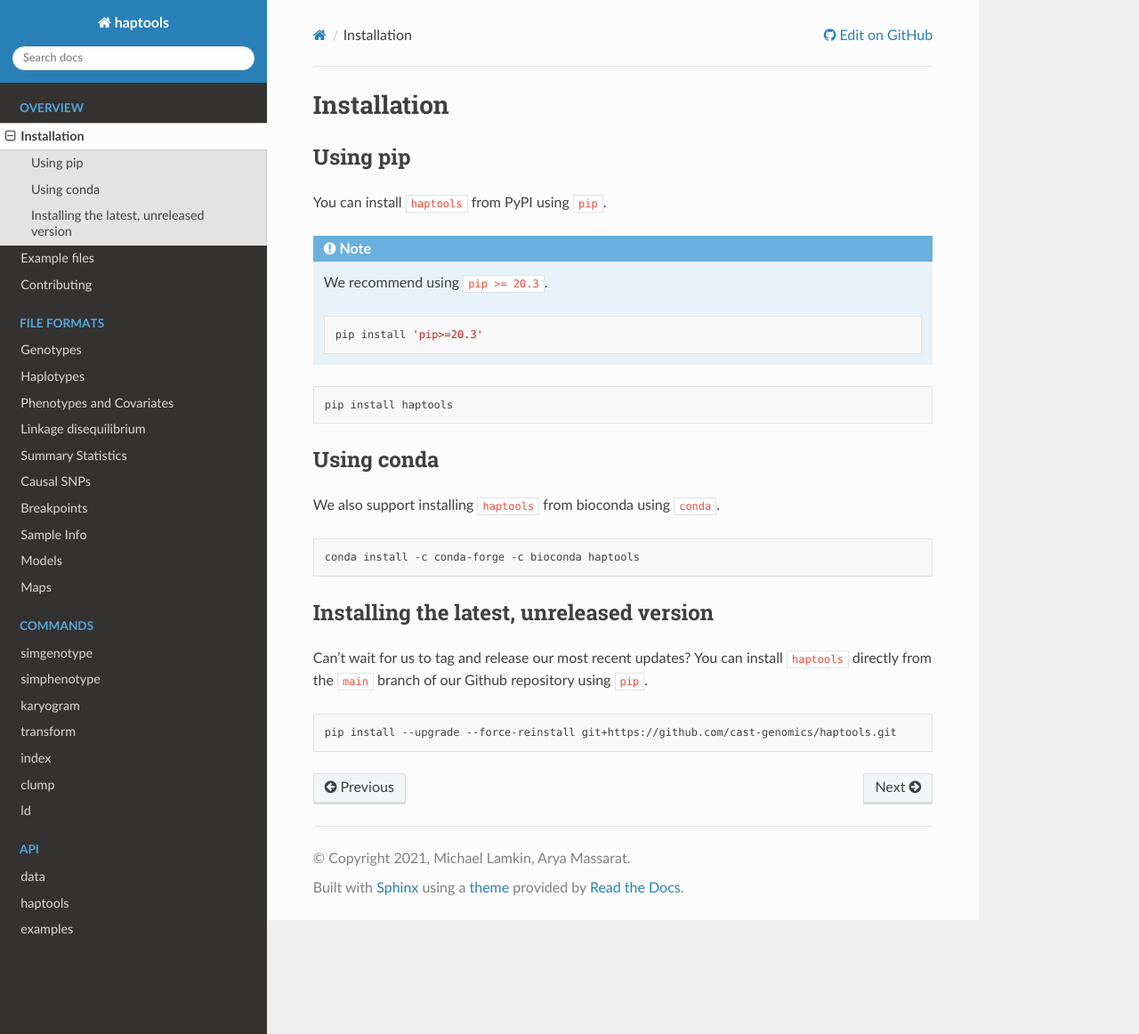
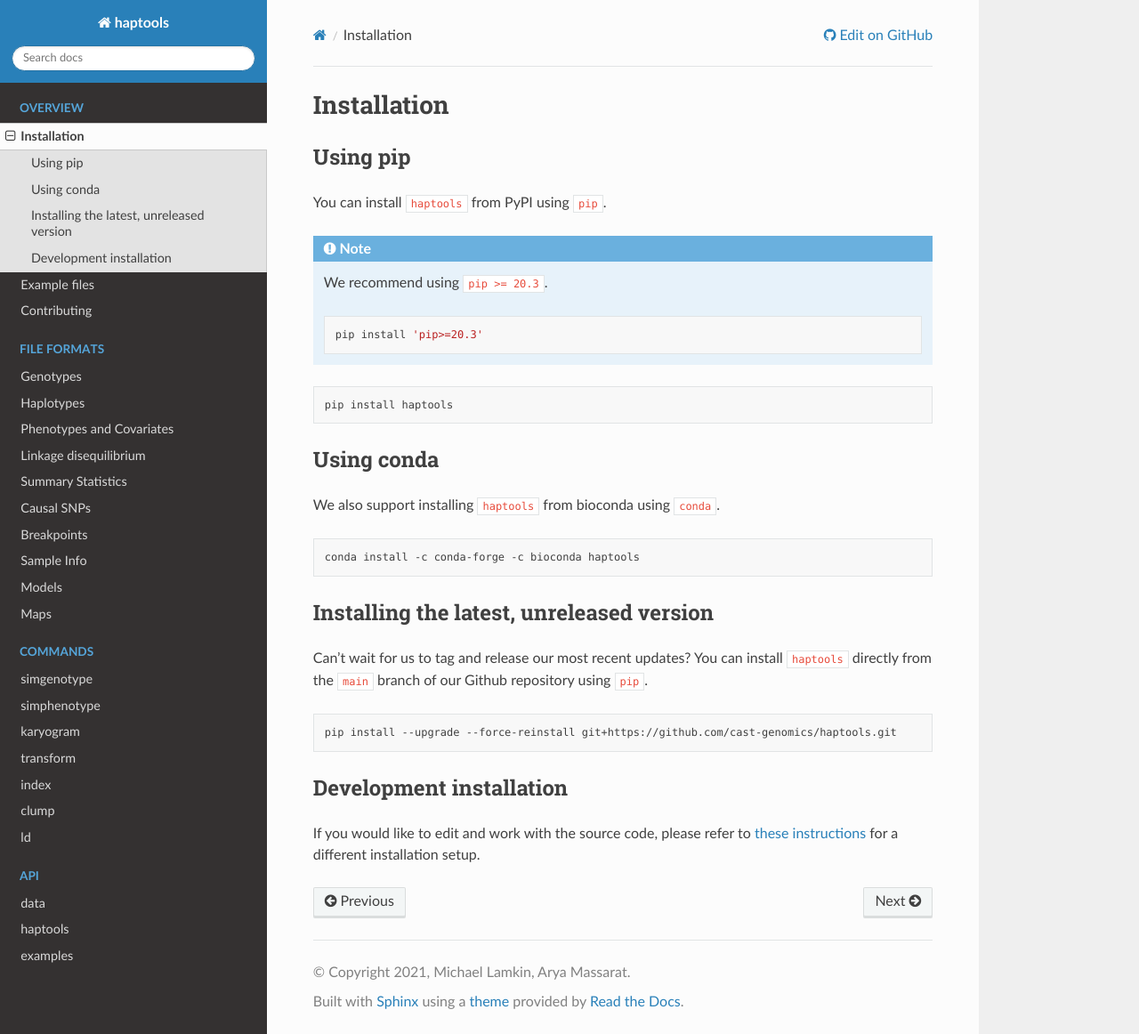
Before and after one commit to CAST-genomics/haptools, a Sphinx documentation site: the page built from docs/project_info/installation.rst, in a window 1280 px wide and 1162 px high. Shown: the whole window at 89% size. Built offline with Sphinx 7.4.7 and the Read the Docs theme 3.1.0, drawn with Linux system fonts in a browser that asks for light colours.

Commit message:
also explain how to install with dev setup

```diff
--- a/docs/project_info/installation.rst
+++ b/docs/project_info/installation.rst
@@ -36,3 +36,7 @@ Can't wait for us to tag and release our most recent updates? You can install ``
 .. code-block:: bash
 
    pip install --upgrade --force-reinstall git+https://github.com/cast-genomics/haptools.git
+
+Development installation
+------------------------
+If you would like to edit and work with the source code, please refer to :ref:`these instructions <dev-setup-instructions>` for a different installation setup.
```
